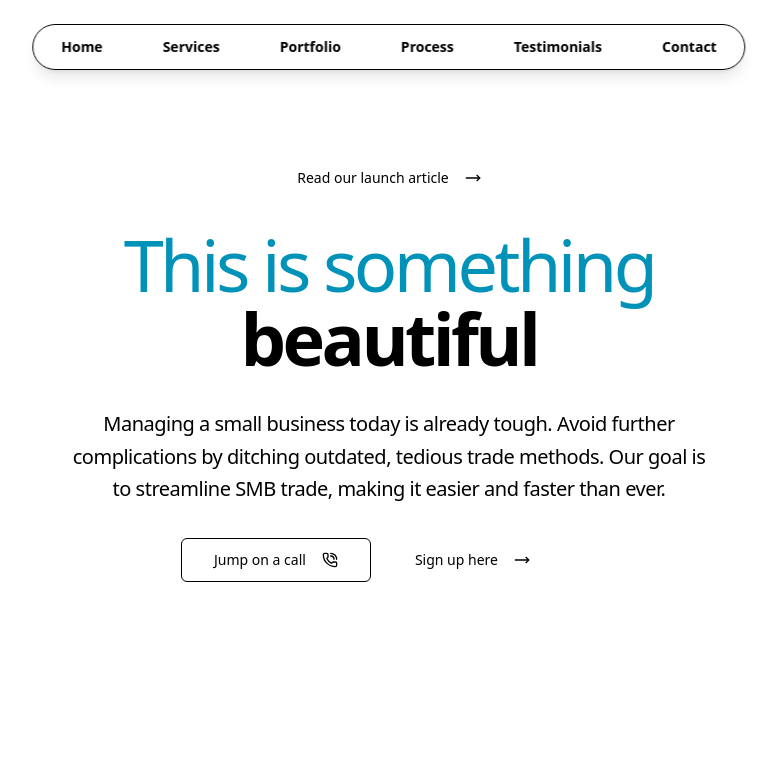
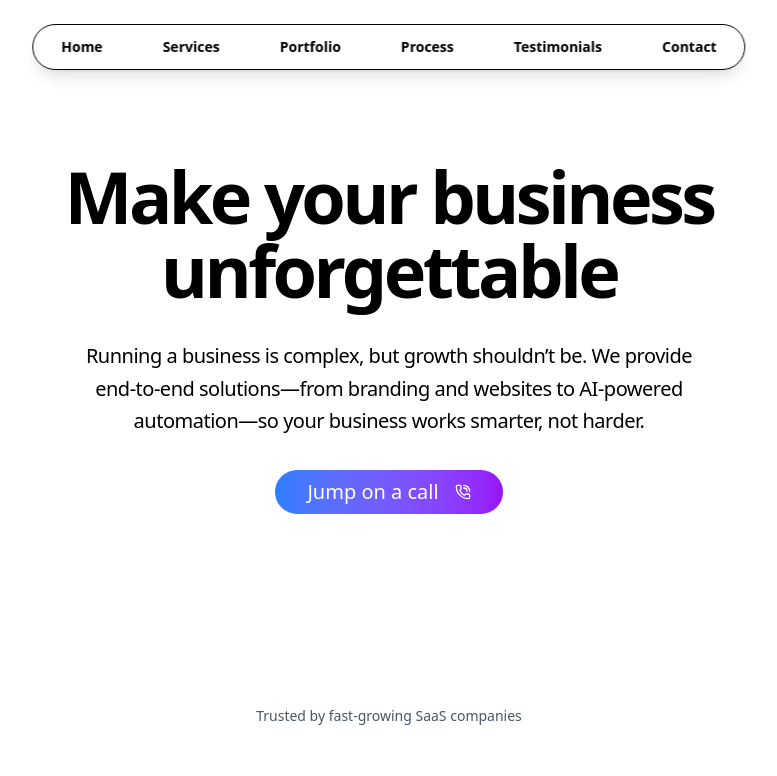
Before and after one commit to Bensigo/coartstudio, a Next.js app: page / in a window 1280 px wide. Shown: the top 776 px of the page, without its empty margins (251-1028 px from the left). Built offline with nearby package versions, Linux system fonts and the light colour scheme.

Commit message:
feat: updated hero with content

```diff
--- a/components/ui/animated-hero.tsx
+++ b/components/ui/animated-hero.tsx
@@ -6,7 +6,7 @@ import { Button } from "@/components/ui/button";
 function Hero() {
   const [titleNumber, setTitleNumber] = useState(0);
   const titles = useMemo(
-    () => ["amazing", "new", "wonderful", "beautiful", "smart"],
+    () => ["iconic", "unstoppable", "magnetic", "unforgettable", "smarter"],
     []
   );
 
@@ -25,14 +25,10 @@ function Hero() {
     <div className="w-full">
       <div className="container mx-auto">
         <div className="flex gap-6 md:gap-8 py-16 md:py-20 lg:py-40 items-center justify-center flex-col">
-          <div>
-            <Button variant="secondary" size="sm" className="gap-4">
-              Read our launch article <MoveRight className="w-4 h-4" />
-            </Button>
-          </div>
+
           <div className="flex gap-4 flex-col">
             <h1 className="text-3xl sm:text-4xl md:text-5xl lg:text-7xl max-w-2xl tracking-tighter text-center font-regular">
-              <span className="text-cyan-600">This is something</span>
+              <span className="text-black font-[800] ">Make your business</span>
               <span className="relative flex w-full justify-center overflow-hidden text-center pb-2 md:pb-4 pt-1 md:pt-1">
                 &nbsp;
                 {titles.map((title, index) => (
@@ -60,19 +56,16 @@ function Hero() {
             </h1>
 
             <p className="text-base sm:text-lg md:text-xl leading-relaxed tracking-tight text-muted-foreground max-w-2xl text-center px-4">
-              Managing a small business today is already tough. Avoid further
-              complications by ditching outdated, tedious trade methods. Our
-              goal is to streamline SMB trade, making it easier and faster than
-              ever.
+            Running a business is complex, but growth shouldn’t be. We provide end-to-end solutions—from branding and websites to AI-powered automation—so your business works smarter, not harder.
             </p>
           </div>
-          <div className="flex flex-col sm:flex-row gap-3 w-full max-w-md px-4">
-            <Button size="lg" className="gap-4 w-full sm:w-auto" variant="outline">
-              Jump on a call <PhoneCall className="w-4 h-4" />
-            </Button>
-            <Button size="lg" className="gap-4 w-full sm:w-auto">
-              Sign up here <MoveRight className="w-4 h-4" />
-            </Button>
+          <div className="flex justify-center w-full max-w-md px-4">
+            <a href="https://calendly.com/hello-coart/30min" target="_blank" rel="noopener noreferrer">
+              <Button size="lg" className="gap-4 w-full sm:w-auto bg-gradient-to-r from-blue-500 to-purple-600 text-white text-xl rounded-full" >
+                Jump on a call <PhoneCall className="w-4 h-4" />
+              </Button>
+            </a>
+
           </div>
         </div>
       </div>
```
